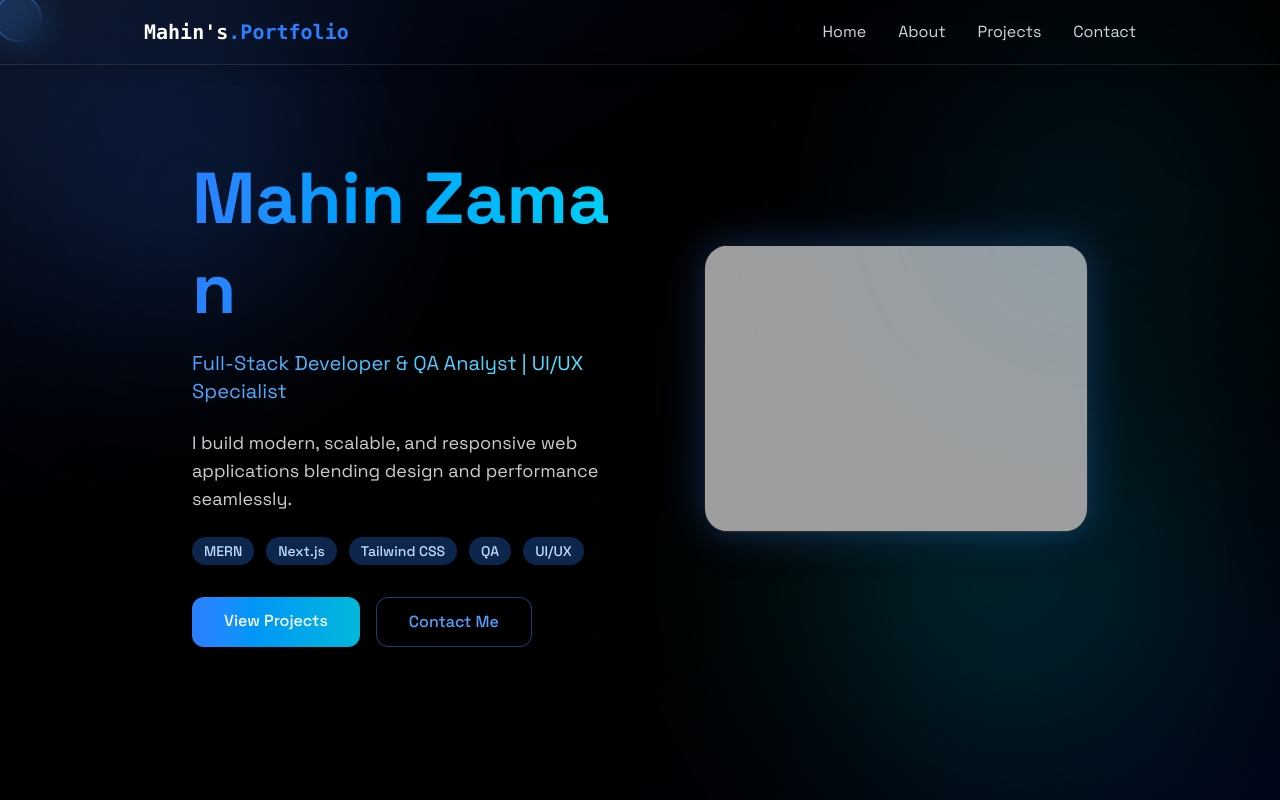
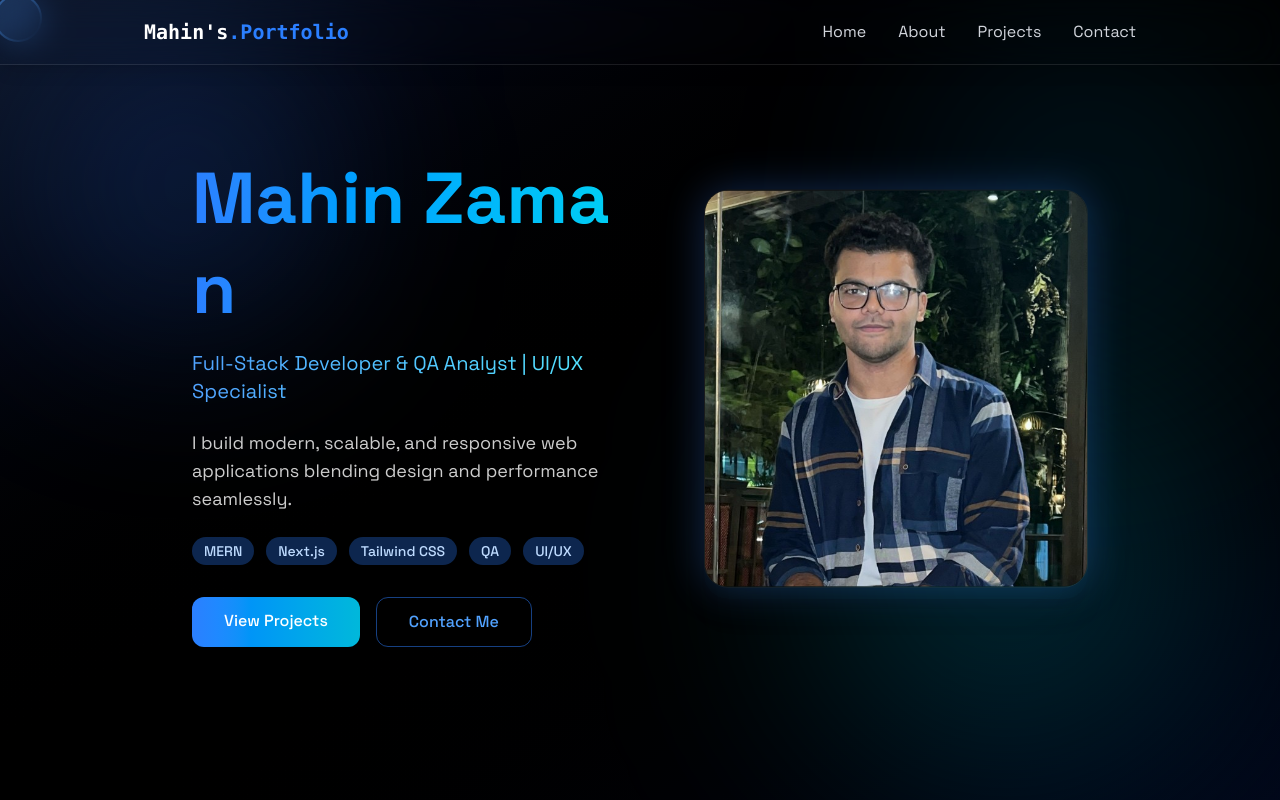
Before and after one commit to mdmahin-oss/My-Project, a React (Vite) app: page / in a window 1280 px wide. Shown: the top 800 px of the page. Built offline with nearby package versions, Linux system fonts and the light colour scheme.

Commit message:
Update Home.jsx

```diff
--- a/src/components/sections/Home.jsx
+++ b/src/components/sections/Home.jsx
@@ -162,7 +162,7 @@ export const Home = () => {
           whileHover={{ scale: 1.05 }}
         >
           <motion.img
-            src="http://localhost:5173/mahin-portfolio/Me.png"
+            src="/Me.png"
             alt="Mahin Zaman"
             className="w-full rounded-3xl shadow-[0_0_40px_rgba(59,130,246,0.3)] border border-white/10"
             animate={{ y: [0, -12, 0] }}
```
